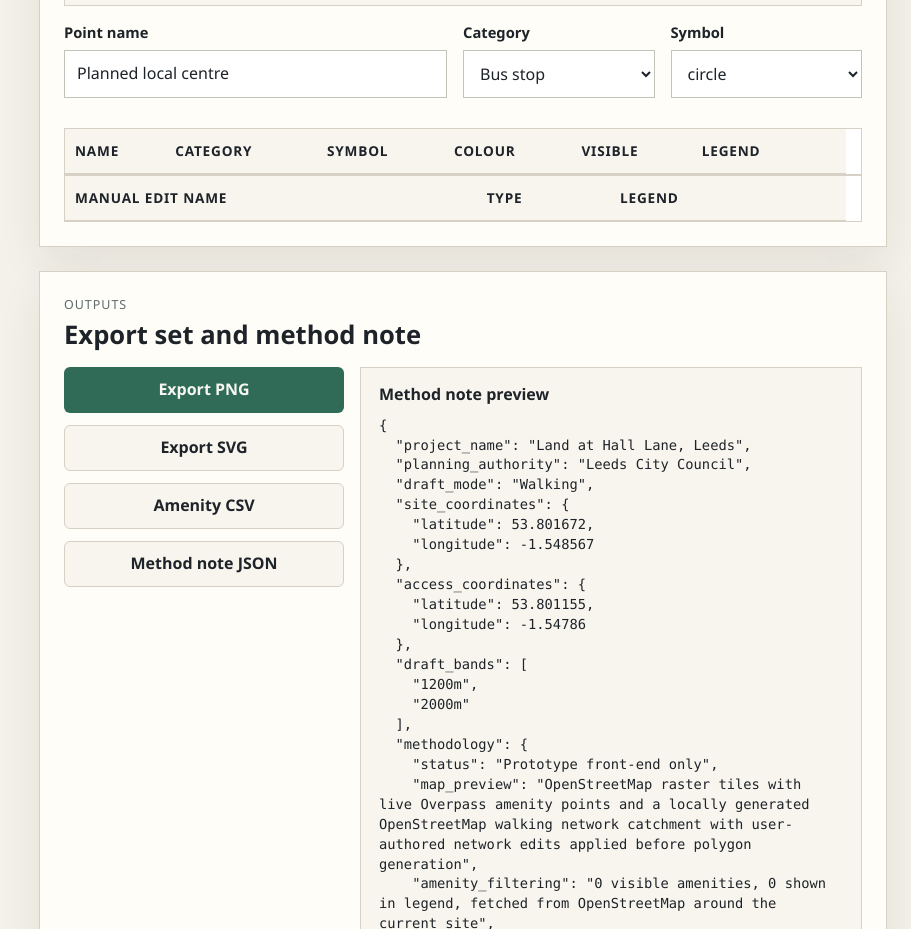
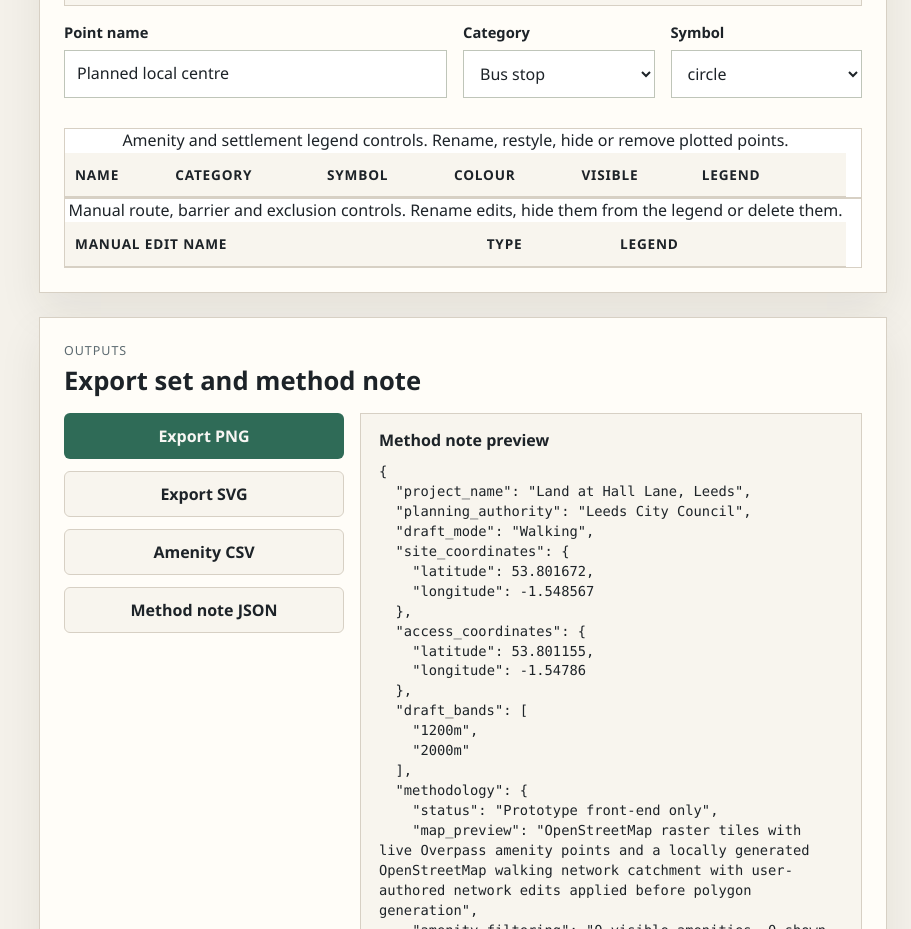
Before and after one commit to e-gorton/isochroneMapToolWalk, a website: page isochroneMapTool-main/index.html in a window 1280 px wide. Shown: the part 1660-2589 px from the top of the page, without its empty margins (369-1280 px from the left). Drawn offline with Linux system fonts and the light colour scheme.

Commit message:
Add editor table captions

```diff
--- a/isochroneMapTool-main/index.html
+++ b/isochroneMapTool-main/index.html
@@ -379,6 +379,9 @@
 
             <div class="table-wrap" role="region" aria-label="Amenity legend editing table" tabindex="0">
               <table class="amenities-table">
+                <caption>
+                  Amenity and settlement legend controls. Rename, restyle, hide or remove plotted points.
+                </caption>
                 <thead>
                     <tr>
                       <th>Name</th>
@@ -396,6 +399,9 @@
 
             <div class="table-wrap" role="region" aria-label="Manual map edit legend table" tabindex="0">
               <table class="amenities-table">
+                <caption>
+                  Manual route, barrier and exclusion controls. Rename edits, hide them from the legend or delete them.
+                </caption>
                 <thead>
                     <tr>
                       <th>Manual edit name</th>
```
